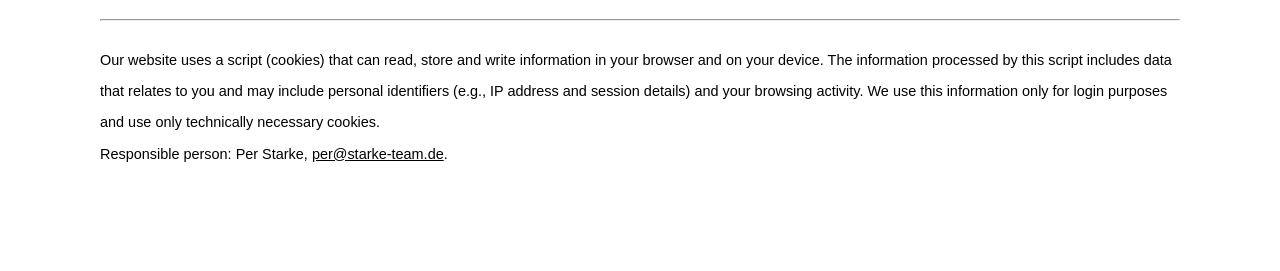
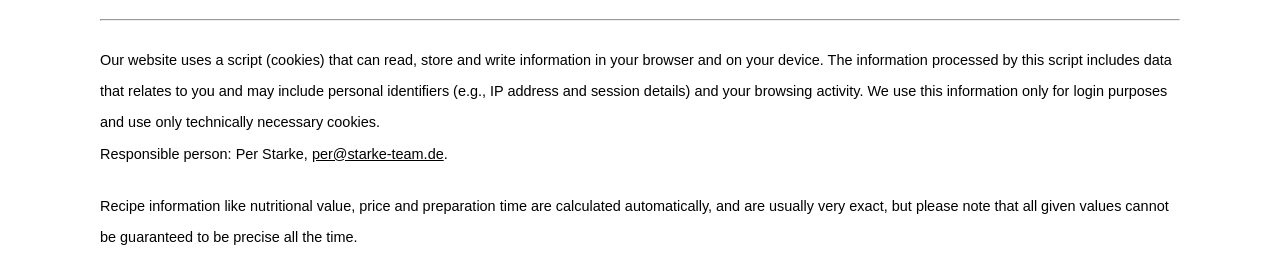
Before and after one commit to Per-Starke/NutritionRecSys, a Flask app: template RecipeRecommender/App/templates/home.html in a window 1280 px wide. Shown: the part 733-1004 px from the top of the page. Before the commit the page ends 895 px from the top, so only its background shows below. Run offline with Flask 2, Linux system fonts and the light colour scheme; the template is opened without the code that fills it, so the values that code supplies are empty; parts of the project's set-up code (start-up, migrations or seed data) failed here and were passed over; some libraries are stand-ins or nearby versions.

Commit message:
add footnote about value preciseness

```diff
--- a/RecipeRecommender/App/templates/home.html
+++ b/RecipeRecommender/App/templates/home.html
@@ -29,6 +29,10 @@ taste and macronutrients.
 <hr class="content-sep">
 <p class="body content"> <small><small>
 Our website uses a script (cookies) that can read, store and write information in your browser and on your device. The information processed by this script includes data that relates to you and may include personal identifiers (e.g., IP address and session details) and your browsing activity. We use this information only for login purposes and use only technically necessary cookies.<br>
-Responsible person: Per Starke, <a href="mxaxixlxtxox:xpxexrx@xsxtxaxrxkxex-xtxexaxmx.xdxex"onmouseover="this.href=this.href.replace(/x/g,'');">per@starke-team.de<a>.
+Responsible person: Per Starke, <a href="mxaxixlxtxox:xpxexrx@xsxtxaxrxkxex-xtxexaxmx.xdxex"onmouseover="this.href=this.href.replace(/x/g,'');">per@starke-team.de</a>.
+</small></small></p>
+<p class="body content"> <small><small>
+Recipe information like nutritional value, price and preparation time are calculated automatically, and are usually very exact,
+but please note that all given values cannot be guaranteed to be precise all the time.
 </small></small></p>
 {% endblock %}
--- a/RecipeRecommender/App/templates/home_coach.html
+++ b/RecipeRecommender/App/templates/home_coach.html
@@ -29,6 +29,10 @@ taste and macronutrients.
 <hr class="content-sep">
 <p class="body content"> <small><small>
 Our website uses a script (cookies) that can read, store and write information in your browser and on your device. The information processed by this script includes data that relates to you and may include personal identifiers (e.g., IP address and session details) and your browsing activity. We use this information only for login purposes and use only technically necessary cookies.<br>
-Responsible person: Per Starke, <a href="mxaxixlxtxox:xpxexrx@xsxtxaxrxkxex-xtxexaxmx.xdxex"onmouseover="this.href=this.href.replace(/x/g,'');">per@starke-team.de<a>.
+Responsible person: Per Starke, <a href="mxaxixlxtxox:xpxexrx@xsxtxaxrxkxex-xtxexaxmx.xdxex"onmouseover="this.href=this.href.replace(/x/g,'');">per@starke-team.de</a>.
+</small></small></p>
+<p class="body content"> <small><small>
+Recipe information like nutritional value, price and preparation time are calculated automatically, and are usually very exact,
+but please note that all given values cannot be guaranteed to be precise all the time.
 </small></small></p>
 {% endblock %}
```
